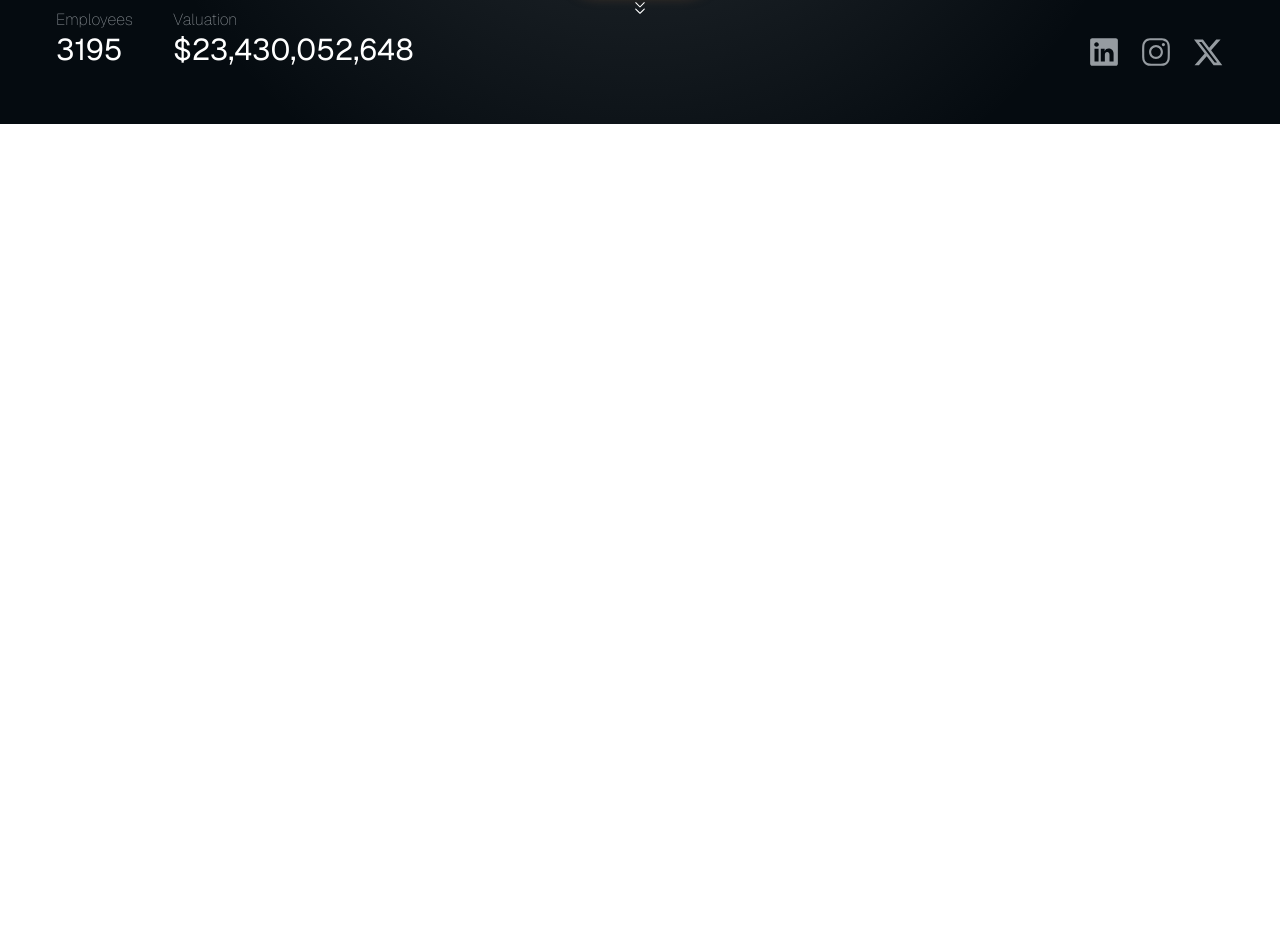
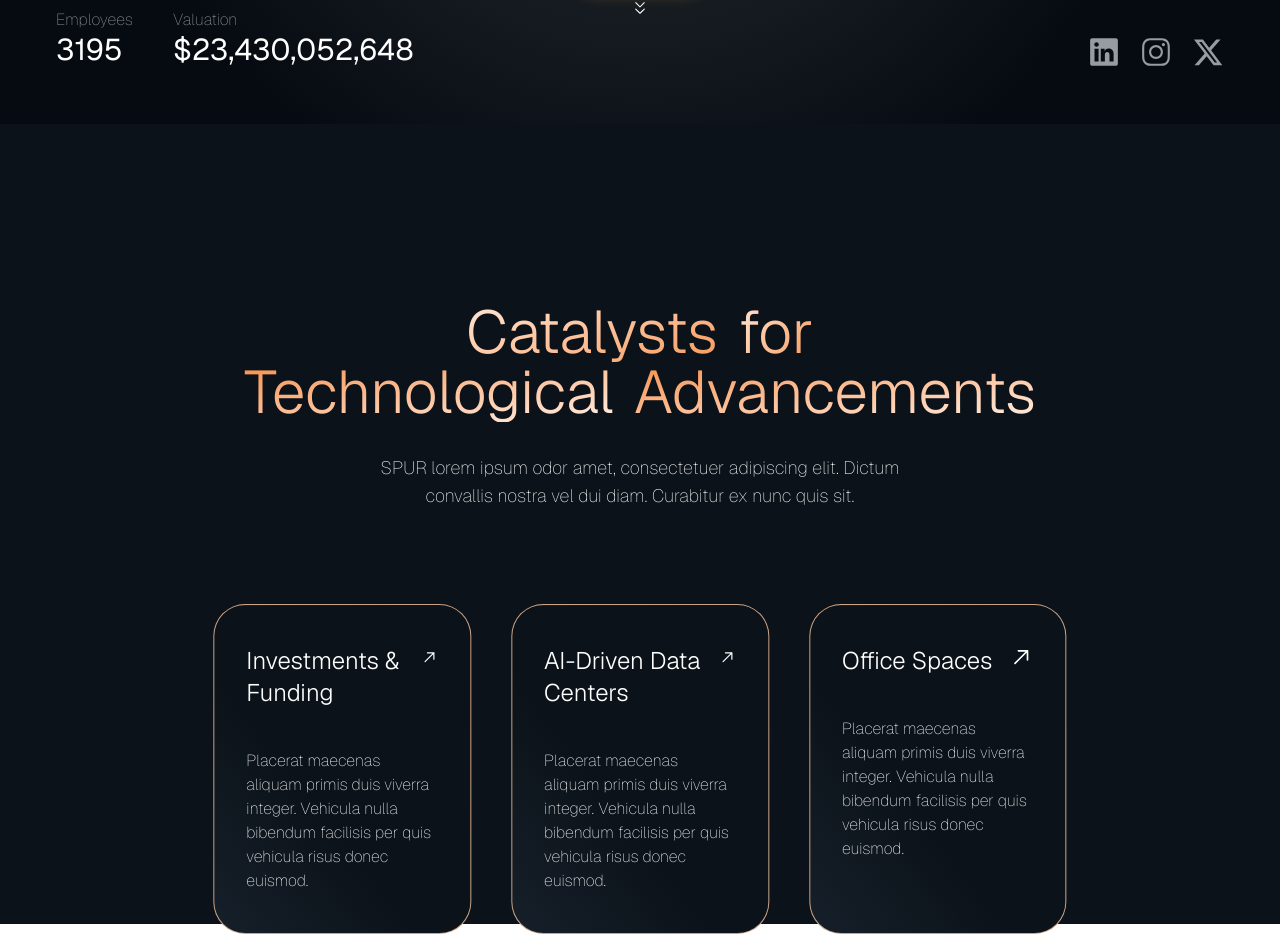
Before and after one commit to KonferCA/SPUR-Landing, a React (Vite) app: page / in a window 1280 px wide. Shown: the part 676-1610 px from the top of the page. Before the commit the page ends 800 px from the top, so only its background shows below. Built offline with nearby package versions, Linux system fonts and the light colour scheme.

Commit message:
[add] resource section to landing and export

```diff
--- a/src/pages/Landing.tsx
+++ b/src/pages/Landing.tsx
@@ -1,4 +1,4 @@
-import { Navbar, HeroSection } from "@components";
+import { Navbar, HeroSection, ResourcesSection } from "@components";
 
 const Landing: React.FC = () => {
   return (
@@ -6,6 +6,7 @@ const Landing: React.FC = () => {
       <Navbar />
       <main>
         <HeroSection />
+        <ResourcesSection />
       </main>
     </div>
   );
```
Also changed, not shown: src/components/index.ts (+7 -0 lines).
